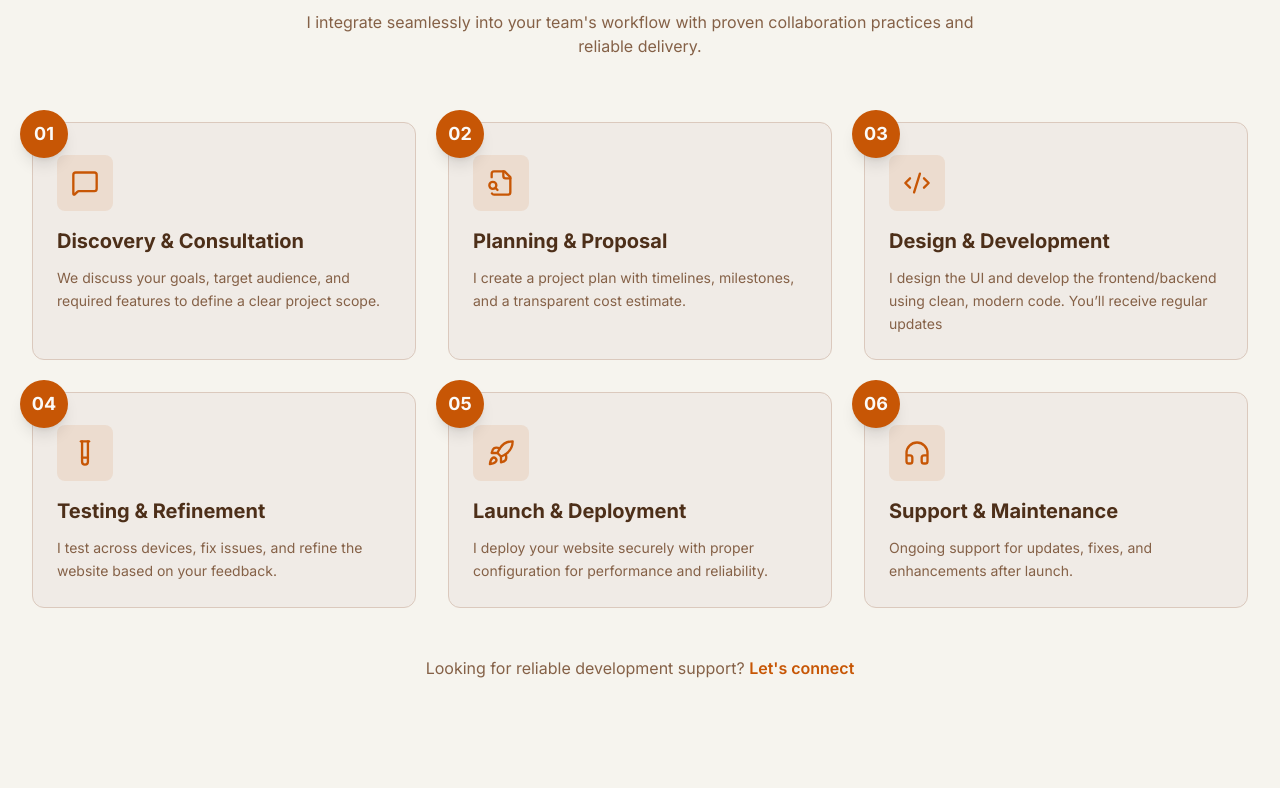
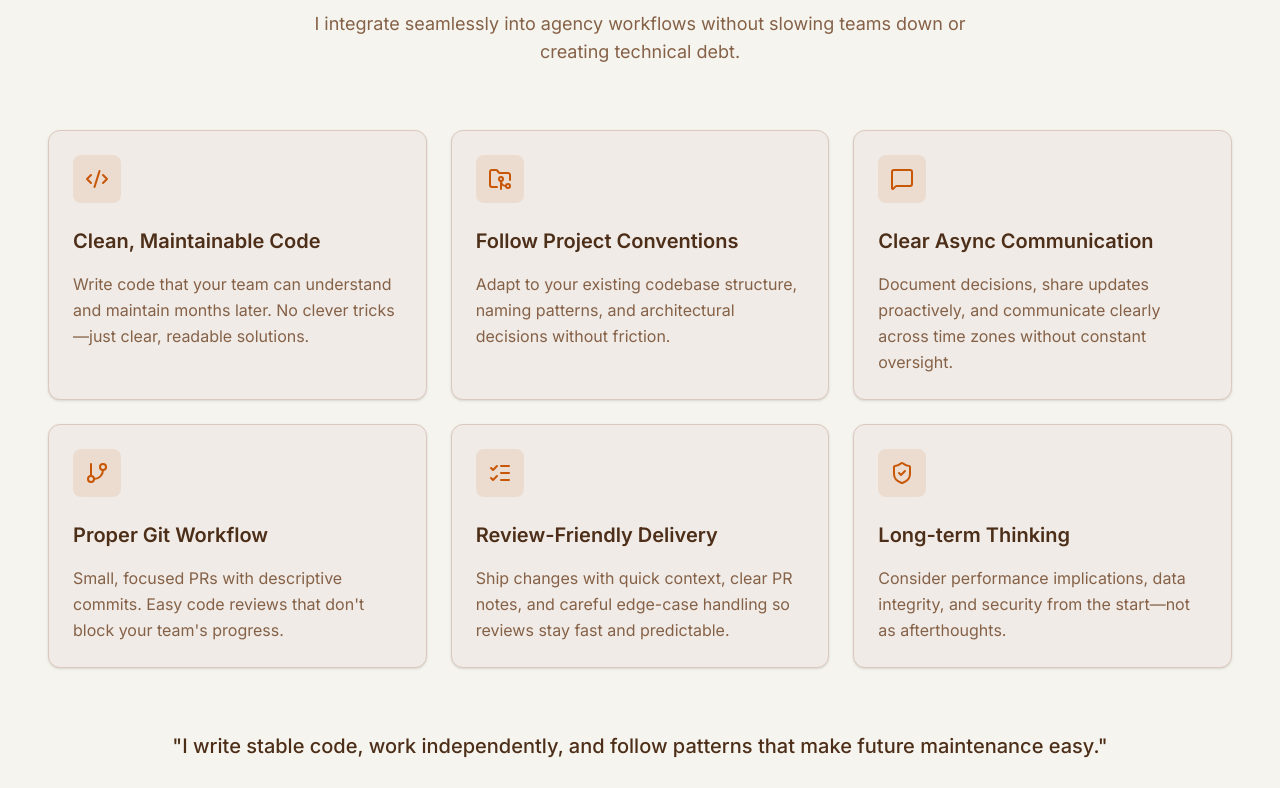
Before and after one commit to mdfoysalahmed613/Portfolio, a Next.js app: page / in a window 1280 px wide. Shown: the part 2232-3020 px from the top of the page. Built offline with nearby package versions, Linux system fonts and the light colour scheme; no server answers.

Commit message:
feat: replace WorkingProcess component with WorkFlow and update footer text for clarity

```diff
--- a/app/page.tsx
+++ b/app/page.tsx
@@ -1,9 +1,9 @@
 import ScrollToTop from '@/components/common/scroll-to-top'
 import Contact from '@/components/home/contact'
 import HeroSection from '@/components/home/hero'
+import WorkFlow from '@/components/home/how-i-work'
 import Services from '@/components/home/services'
 import Skills from '@/components/home/skills'
-import WorkingProcess from '@/components/home/work-flow'
 const Page = () => {
   return (
     <main>
@@ -11,7 +11,7 @@ const Page = () => {
       <Skills />
       <Services />
       {/* <Projects /> */}
-      <WorkingProcess />
+      <WorkFlow />
       <Contact />
       <ScrollToTop />
     </main>
--- a/app/sitemap.ts
+++ b/app/sitemap.ts
@@ -1,5 +1,4 @@
 import { MetadataRoute } from "next";
-// import { projects } from "@/lib/projects";
 import { blogs } from "@/lib/blogs";
 
 export default function sitemap(): MetadataRoute.Sitemap {
--- a/components/common/footer.tsx
+++ b/components/common/footer.tsx
@@ -68,8 +68,8 @@ const Footer = () => {
                 <SiFacebook className='text-primary' size={20} />
               </Link>
             </div>
-            <p className='text-sm text-muted-foreground pt-2'>
-              Open to freelance opportunities
+            <p className='text-xs text-muted-foreground pt-2'>
+              Available: contract, part-time, long-term • Remote-friendly • GMT+6 (Bangladesh)
             </p>
           </div>
         </div>
--- /dev/null
+++ b/components/home/how-i-work.tsx
@@ -0,0 +1,105 @@
+"use client"
+import { motion } from 'framer-motion'
+import { Card, CardHeader, CardTitle, CardDescription } from '../ui/card'
+import { Code2, FolderGit2, MessageSquare, GitBranch, ShieldCheck, ListChecks } from 'lucide-react'
+
+const workingPrinciples = [
+   {
+      icon: Code2,
+      title: "Clean, Maintainable Code",
+      description: "Write code that your team can understand and maintain months later. No clever tricks—just clear, readable solutions."
+   },
+   {
+      icon: FolderGit2,
+      title: "Follow Project Conventions",
+      description: "Adapt to your existing codebase structure, naming patterns, and architectural decisions without friction."
+   },
+   {
+      icon: MessageSquare,
+      title: "Clear Async Communication",
+      description: "Document decisions, share updates proactively, and communicate clearly across time zones without constant oversight."
+   },
+   {
+      icon: GitBranch,
+      title: "Proper Git Workflow",
+      description: "Small, focused PRs with descriptive commits. Easy code reviews that don't block your team's progress."
+   },
+   {
+      icon: ListChecks,
+      title: "Review-Friendly Delivery",
+      description: "Ship changes with quick context, clear PR notes, and careful edge-case handling so reviews stay fast and predictable."
+   },
+   {
+      icon: ShieldCheck,
+      title: "Long-term Thinking",
+      description: "Consider performance implications, data integrity, and security from the start—not as afterthoughts."
+   }
+]
+
+const WorkFlow = () => {
+   return (
+      <section className='py-20' id='how-i-work'>
+         <div className='max-w-7xl mx-auto px-4'>
+            <motion.h2
+               className='font-bold text-center text-4xl lg:text-5xl'
+               initial={{ opacity: 0, y: 20 }}
+               whileInView={{ opacity: 1, y: 0 }}
+               viewport={{ once: true }}
+               transition={{ duration: 0.5 }}
+            >
+               How I Work
+            </motion.h2>
+            <motion.p
+               className='py-4 text-center text-muted-foreground max-w-2xl mx-auto text-lg'
+               initial={{ opacity: 0, y: 20 }}
+               whileInView={{ opacity: 1, y: 0 }}
+               viewport={{ once: true }}
+               transition={{ duration: 0.5, delay: 0.1 }}
+            >
+               I integrate seamlessly into agency workflows without slowing teams down or creating technical debt.
+            </motion.p>
+
+            <div className='grid grid-cols-1 md:grid-cols-2 lg:grid-cols-3 gap-6 mt-12'>
+               {workingPrinciples.map((principle, index) => {
+                  const Icon = principle.icon
+                  return (
+                     <motion.div
+                        key={principle.title}
+                        initial={{ opacity: 0, y: 50 }}
+                        whileInView={{ opacity: 1, y: 0 }}
+                        viewport={{ once: true }}
+                        transition={{ duration: 0.5, delay: index * 0.1 }}
+                     >
+                        <Card className='h-full hover:shadow-lg transition-all duration-300 hover:border-primary/50 hover:-translate-y-1'>
+                           <CardHeader>
+                              <div className='w-12 h-12 rounded-lg bg-primary/10 flex items-center justify-center mb-4'>
+                                 <Icon className='w-6 h-6 text-primary' />
+                              </div>
+                              <CardTitle className='text-xl mb-2'>{principle.title}</CardTitle>
+                              <CardDescription className='text-base leading-relaxed'>
+                                 {principle.description}
+                              </CardDescription>
+                           </CardHeader>
+                        </Card>
+                     </motion.div>
+                  )
+               })}
+            </div>
+
+            <motion.div
+               className='mt-16 text-center'
+               initial={{ opacity: 0, y: 20 }}
+               whileInView={{ opacity: 1, y: 0 }}
+               viewport={{ once: true }}
+               transition={{ duration: 0.5, delay: 0.6 }}
+            >
+               <p className='text-xl font-medium text-foreground'>
+                  "I write stable code, work independently, and follow patterns that make future maintenance easy."
+               </p>
+            </motion.div>
+         </div>
+      </section>
+   )
+}
+
+export default WorkFlow
--- a/components/home/work-flow.tsx
+++ /dev/null
@@ -1,120 +0,0 @@
-"use client"
-import { motion } from 'framer-motion'
-import { MessageSquare, FileSearch, Code2, TestTube, Rocket, HeadphonesIcon } from 'lucide-react'
-import Link from 'next/link'
-
-const processSteps = [
-   {
-      icon: MessageSquare,
-      step: "01",
-      title: "Discovery & Consultation",
-      description: "We discuss your goals, target audience, and required features to define a clear project scope."
-   },
-   {
-      icon: FileSearch,
-      step: "02",
-      title: "Planning & Proposal",
-      description: "I create a project plan with timelines, milestones, and a transparent cost estimate."
-   },
-   {
-      icon: Code2,
-      step: "03",
-      title: "Design & Development",
-      description: "I design the UI and develop the frontend/backend using clean, modern code. You’ll receive regular updates"
-   },
-   {
-      icon: TestTube,
-      step: "04",
-      title: "Testing & Refinement",
-      description: "I test across devices, fix issues, and refine the website based on your feedback."
-   },
-   {
-      icon: Rocket,
-      step: "05",
-      title: "Launch & Deployment",
-      description: "I deploy your website securely with proper configuration for performance and reliability."
-   },
-   {
-      icon: HeadphonesIcon,
-      step: "06",
-      title: "Support & Maintenance",
-      description: "Ongoing support for updates, fixes, and enhancements after launch."
-   }
-]
-
-const WorkingProcess = () => {
-   return (
-      <section className='py-20' id='workflow'>
-         <motion.h1
-            className='font-bold text-center text-4xl lg:text-5xl'
-            initial={{ opacity: 0, y: 20 }}
-            whileInView={{ opacity: 1, y: 0 }}
-            viewport={{ once: true }}
-            transition={{ duration: 0.5 }}
-         >
-            How I Work With Agencies
-         </motion.h1>
-         <motion.p
-            className='py-4 text-center text-muted-foreground max-w-2xl mx-auto'
-            initial={{ opacity: 0, y: 20 }}
-            whileInView={{ opacity: 1, y: 0 }}
-            viewport={{ once: true }}
-            transition={{ duration: 0.5, delay: 0.1 }}
-         >
-            I integrate seamlessly into your team's workflow with proven collaboration practices and reliable delivery.
-         </motion.p>
-
-         <div className='grid grid-cols-1 md:grid-cols-2 lg:grid-cols-3 gap-6 lg:gap-8 mt-12 max-w-7xl mx-auto'>
-            {processSteps.map((process, index) => {
-               const IconComponent = process.icon
-               return (
-                  <motion.div
-                     key={process.step}
-                     className='relative group'
-                     initial={{ opacity: 0, y: 50 }}
-                     whileInView={{ opacity: 1, y: 0 }}
-                     viewport={{ once: true }}
-                     transition={{ duration: 0.5, delay: index * 0.1 }}
-                  >
-                     <div className='bg-card border rounded-xl p-6 hover:shadow-lg transition-all duration-300 hover:border-primary/50 hover:-translate-y-1 h-full overflow-x-visible'>
-                        {/* Step Number Badge */}
-                        <div className='absolute -top-3 -left-3 w-12 h-12 bg-primary text-primary-foreground rounded-full flex items-center justify-center font-bold text-lg shadow-lg'>
-                           {process.step}
-                        </div>
-
-                        {/* Icon */}
-                        <div className='w-14 h-14 rounded-lg bg-primary/10 flex items-center justify-center mb-4 mt-2 group-hover:bg-primary/20 transition-colors duration-300'>
-                           <IconComponent className='w-7 h-7 text-primary' />
-                        </div>
-
-                        {/* Content */}
-                        <h3 className='font-bold text-xl mb-3'>{process.title}</h3>
-                        <p className='text-muted-foreground text-sm leading-relaxed'>
-                           {process.description}
-                        </p>
-                     </div>
-                  </motion.div>
-               )
-            })}
-         </div>
-
-         {/* Call to Action */}
-         <motion.div
-            className='text-center mt-12'
-            initial={{ opacity: 0, y: 20 }}
-            whileInView={{ opacity: 1, y: 0 }}
-            viewport={{ once: true }}
-            transition={{ duration: 0.5, delay: 0.6 }}
-         >
-            <p className='text-muted-foreground'>
-               Looking for reliable development support?{' '}
-               <Link href="https://wa.me/+8801581633810" target='_blank' className='text-primary font-semibold hover:underline'>
-                  Let's connect
-               </Link>
-            </p>
-         </motion.div>
-      </section>
-   )
-}
-
-export default WorkingProcess
```
Also changed, not shown: 1 other file (tests, documents, lock files or other folders).
